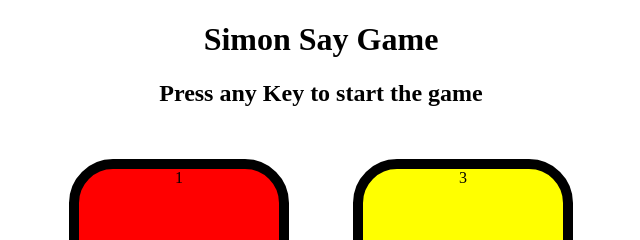
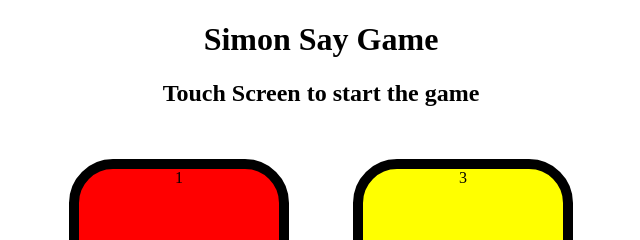
Before and after one commit to ak869346/Simon-Say-s-Game, a plain HTML site: page index.html in a window 1280 px wide. Shown: the top 240 px of the page, 319-959 px from the left. Drawn offline with Linux system fonts and the light colour scheme.

Commit message:
Changing message

```diff
--- a/index.html
+++ b/index.html
@@ -9,7 +9,7 @@
 <body>
 
     <h1>Simon Say Game</h1>
-    <h2>Press any Key to start the game</h2>
+    <h2>Touch Screen to start the game</h2>
     <div class="btn-Container">
         <div class="line-one">
             <div class="btn red" type="button" id="red">1</div>
```
